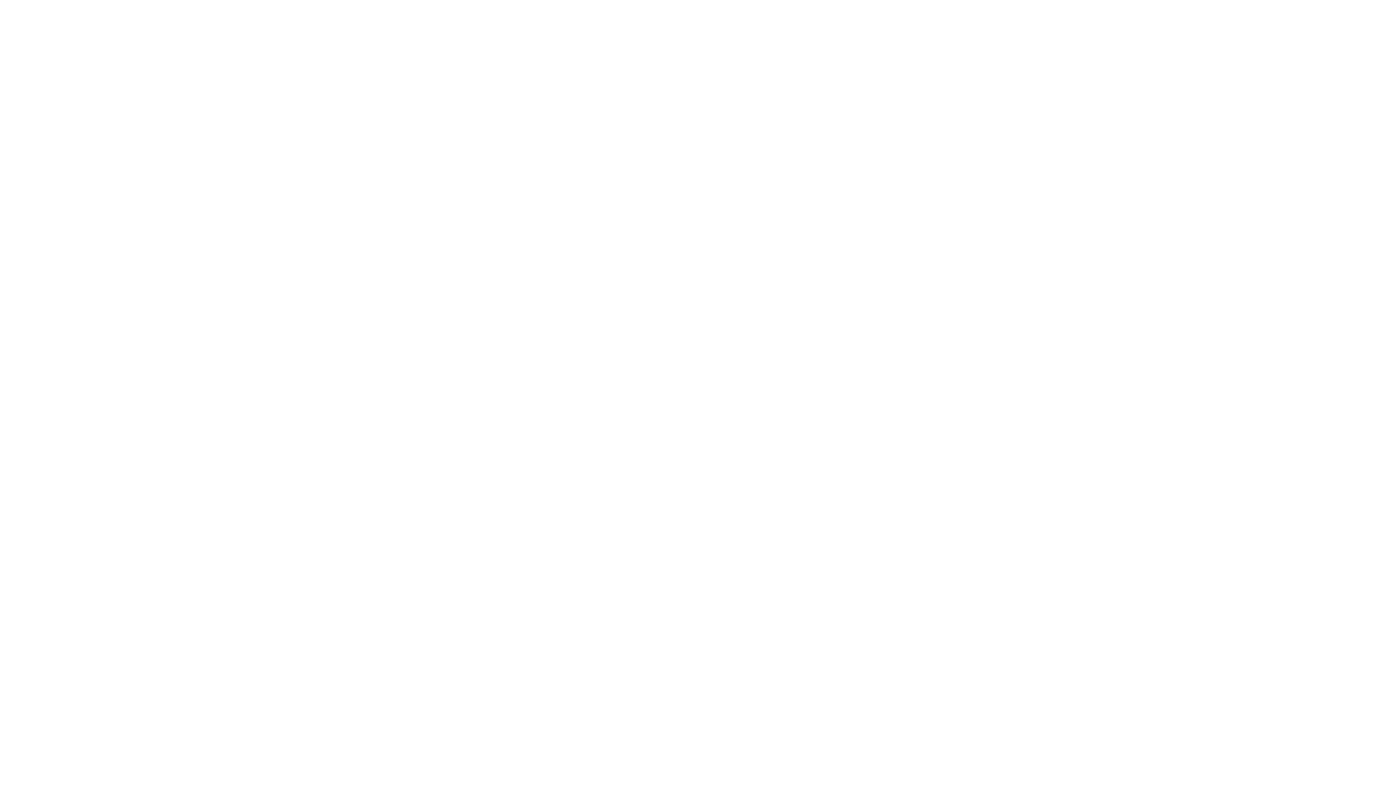
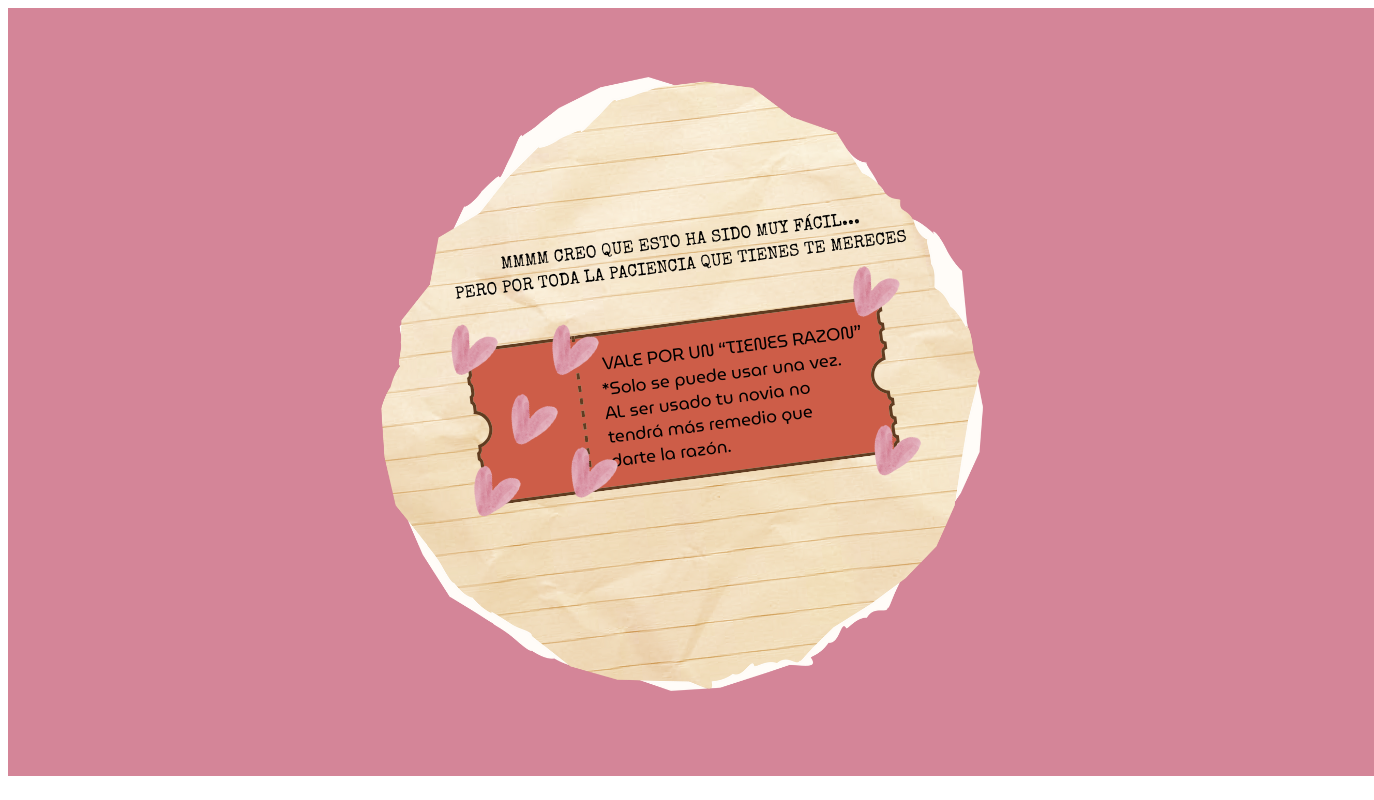
Before and after one commit to mariapomerol/valentine-surprise, a plain HTML site: page end/end.html in a window 1280 px wide. Shown: the whole page, 1374 px wide, since content can reach past the window. Drawn offline with Linux system fonts and the light colour scheme; the site is published under a folder, as on GitHub Pages, so addresses that start at the root find nothing.

Commit message:
Update end.html

```diff
--- a/end/end.html
+++ b/end/end.html
@@ -5,7 +5,8 @@
     </head>
     <body>
         <div class="main-background">
-            <img src="/images/end.png" alt="">
+            <img src="../images/end.png" alt="">
         </div>
     </body>
+
 </html>
```
